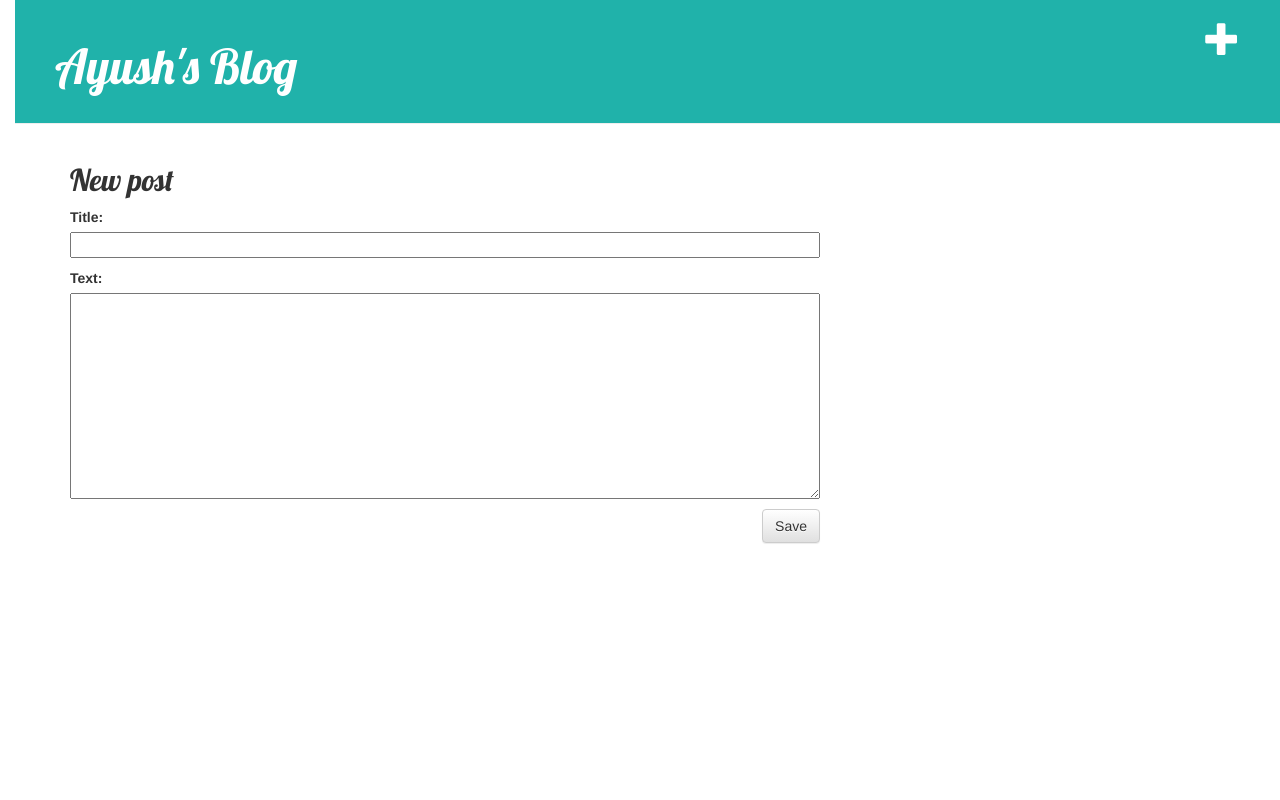
After one commit to Ayushlm10/my-first-blog, a Django app: page /post/new/ in a window 1280 px wide. The commit adds this page. Run offline with Django 3.2, Linux system fonts and the light colour scheme; the visitor is signed in with stand-in values (Sample User, id 1); some libraries are stand-ins or nearby versions.

Commit message:
added functionality to add articles,edit them

```diff
--- /dev/null
+++ b/personalblog/forms.py
@@ -0,0 +1,8 @@
+from django import forms
+from .models import Post
+
+class PostForm(forms.ModelForm):
+
+    class Meta:
+        model = Post
+        fields = ('title','text')
--- /dev/null
+++ b/personalblog/static/css/personalblog.css
@@ -0,0 +1,57 @@
+h1 a, h2 a
+{
+    color:lightgreen;
+    font-family: 'Lobster';
+}
+
+body
+{
+    padding-left: 15px;
+}
+
+.page-header {
+    background-color: lightseagreen;
+    margin-top: 0;
+    padding: 20px 20px 20px 40px;
+}
+
+.page-header h1, .page-header h1 a, .page-header h1 a:visited, .page-header h1 a:active {
+    color: #ffffff;
+    font-size: 36pt;
+    text-decoration: none;
+}
+
+.content {
+    margin-left: 40px;
+}
+
+h1, h2, h3, h4 {
+    font-family: 'Lobster', cursive;
+}
+
+.date {
+    color: #828282;
+}
+
+.save {
+    float: right;
+}
+
+.post-form textarea, .post-form input {
+    width: 100%;
+}
+
+.top-menu, .top-menu:hover, .top-menu:visited {
+    color: #ffffff;
+    float: right;
+    font-size: 26pt;
+    margin-right: 20px;
+}
+
+.post {
+    margin-bottom: 70px;
+}
+
+.post h2 a, .post h2 a:visited {
+    color: #000000;
+}
--- /dev/null
+++ b/personalblog/templates/personalblog/base.html
@@ -0,0 +1,28 @@
+{% load static %}
+<html>
+    <head>
+        <title>Ayush's blog</title>
+        <link rel="stylesheet" href="//maxcdn.bootstrapcdn.com/bootstrap/3.2.0/css/bootstrap.min.css">
+        <link rel="stylesheet" href="//maxcdn.bootstrapcdn.com/bootstrap/3.2.0/css/bootstrap-theme.min.css">
+        <link href="//fonts.googleapis.com/css?family=Lobster&subset=latin,latin-ext" rel="stylesheet" type="text/css">
+        <link rel="stylesheet" href="{% static 'css/personalblog.css' %}">
+    </head>
+    <body>
+        <body>
+            <div class="page-header">
+                {% if user.is_authenticated %}
+                <a href="{% url 'post_new' %}" class="top-menu"><span class="glyphicon glyphicon-plus"></span></a>
+                {% endif %}
+                <h1><a href="/">Ayush's Blog</a></h1>
+            </div>
+            <div class="content container">
+                <div class="row">
+                    <div class="col-md-8">
+                    {% block content %}
+                    {% endblock %}
+                    </div>
+                </div>
+            </div>
+        </body>
+    </body>
+</html>
--- /dev/null
+++ b/personalblog/templates/personalblog/post_edit.html
@@ -0,0 +1,9 @@
+{% extends 'personalblog/base.html' %}
+{% block content %}
+<h2>New post</h2>
+<form method="POST" class="post-form">
+    {% csrf_token %}
+    {{ form.as_p }}
+    <button type="submit" class="save btn btn-default">Save</button>
+</form>
+{% endblock %}
--- a/personalblog/urls.py
+++ b/personalblog/urls.py
@@ -1,8 +1,9 @@
 from django.urls import path
 from . import views
 
-
 urlpatterns = [
-    path('',views.post_list,name='post_list'),
-
+    path('', views.post_list, name='post_list'),
+    path('post/<int:pk>/', views.post_detail, name='post_detail'),
+    path('post/new/', views.post_new, name='post_new'),
+    path('post/<int:pk>/edit/', views.post_edit, name='post_edit'),
 ]
--- a/personalblog/views.py
+++ b/personalblog/views.py
@@ -1,7 +1,40 @@
-from django.shortcuts import render
+from django.shortcuts import render,get_object_or_404
 from .models import Post
 from django.utils import timezone
+from .forms import PostForm
+from django.shortcuts import redirect
 
 def post_list(request):
     posts = Post.objects.filter(published_date__lte=timezone.now()).order_by('-published_date')
     return render(request , 'personalblog/post_list.html' , {'posts':posts})
+
+def post_detail(request,pk):
+    post = get_object_or_404(Post,pk=pk)
+    return render(request,'personalblog/post_detail.html',{'post':post})
+
+def post_new(request):
+    if request.method == 'POST':
+        form = PostForm(request.POST)
+        if form.is_valid():
+            post = form.save(commit=False)
+            post.author = request.user
+            post.published_date = timezone.now()
+            post.save()
+            return redirect('post_detail',pk=post.pk)
+    else:
+        form = PostForm()
+        return render(request,'personalblog/post_edit.html',{'form':form})
+
+def post_edit(request, pk):
+    post = get_object_or_404(Post, pk=pk)
+    if request.method == "POST":
+        form = PostForm(request.POST, instance=post)
+        if form.is_valid():
+            post = form.save(commit=False)
+            post.author = request.user
+            post.published_date = timezone.now()
+            post.save()
+            return redirect('post_detail', pk=post.pk)
+    else:
+        form = PostForm(instance=post)
+    return render(request, 'personalblog/post_edit.html', {'form': form})
```
Also changed, not shown: personalblog/templates/personalblog/post_detail.html (added, +16 -0 lines), personalblog/templates/personalblog/post_list.html (+11 -13 lines).
